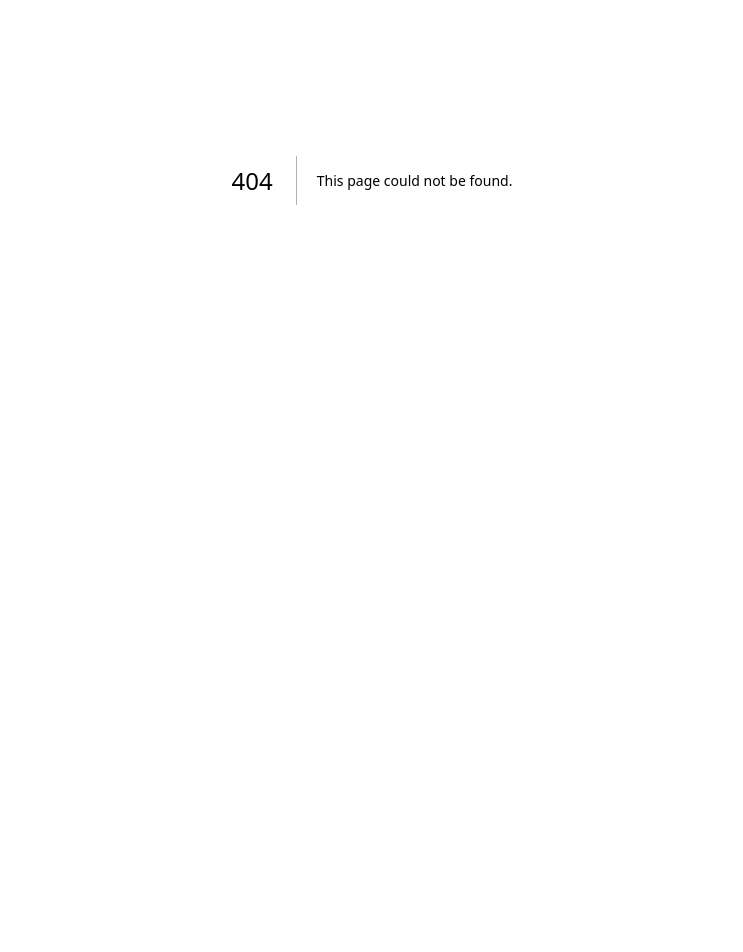
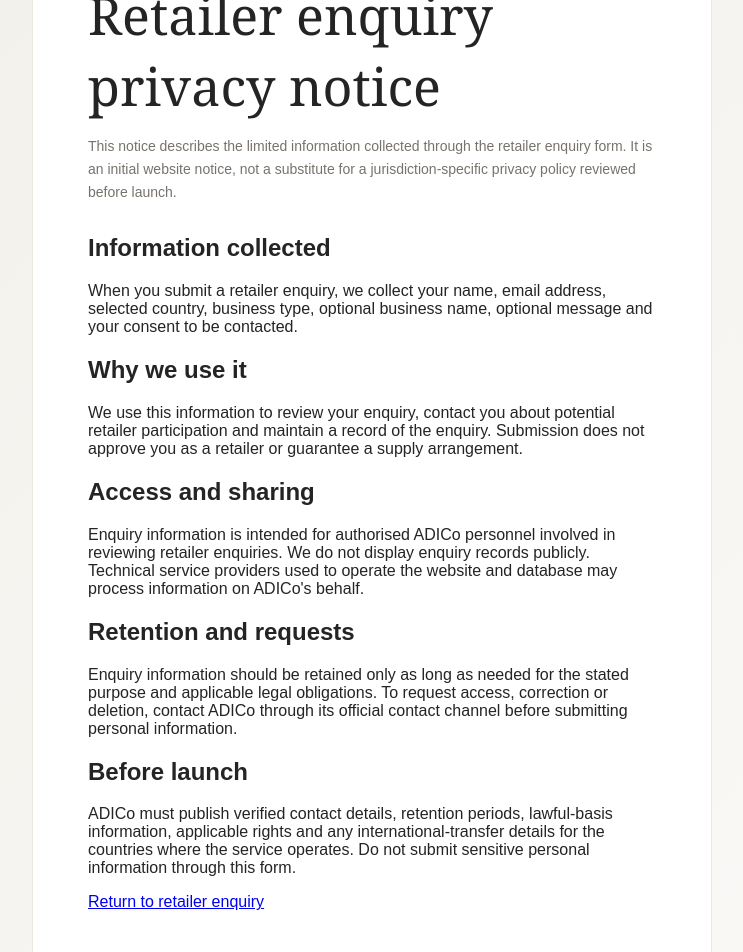
Before and after one commit to abrahimdukully-jpg/adico-global, a Next.js app: page /privacy in a window 1280 px wide. Before the commit this address had no page. Shown: the part 220-1172 px from the top of the page, without its empty margins (268-1011 px from the left). Before the commit the page ends 800 px from the top, so only its background shows below. Built offline with nearby package versions, Linux system fonts and the light colour scheme.

Commit message:
Add initial retailer enquiry privacy notice

```diff
--- /dev/null
+++ b/app/privacy/page.tsx
@@ -0,0 +1,28 @@
+import Link from "next/link";
+
+export const metadata = {
+  title: "Privacy notice | ADICo Global",
+  description: "How ADICo Global handles retailer enquiry information."
+};
+
+export default function PrivacyPage() {
+  return <main className="form-page">
+    <Link href="/" className="back">← ADICo Global</Link>
+    <article className="form-card">
+      <p className="eyebrow">Privacy</p>
+      <h1>Retailer enquiry privacy notice</h1>
+      <p className="form-intro">This notice describes the limited information collected through the retailer enquiry form. It is an initial website notice, not a substitute for a jurisdiction-specific privacy policy reviewed before launch.</p>
+      <h2>Information collected</h2>
+      <p>When you submit a retailer enquiry, we collect your name, email address, selected country, business type, optional business name, optional message and your consent to be contacted.</p>
+      <h2>Why we use it</h2>
+      <p>We use this information to review your enquiry, contact you about potential retailer participation and maintain a record of the enquiry. Submission does not approve you as a retailer or guarantee a supply arrangement.</p>
+      <h2>Access and sharing</h2>
+      <p>Enquiry information is intended for authorised ADICo personnel involved in reviewing retailer enquiries. We do not display enquiry records publicly. Technical service providers used to operate the website and database may process information on ADICo's behalf.</p>
+      <h2>Retention and requests</h2>
+      <p>Enquiry information should be retained only as long as needed for the stated purpose and applicable legal obligations. To request access, correction or deletion, contact ADICo through its official contact channel before submitting personal information.</p>
+      <h2>Before launch</h2>
+      <p>ADICo must publish verified contact details, retention periods, lawful-basis information, applicable rights and any international-transfer details for the countries where the service operates. Do not submit sensitive personal information through this form.</p>
+      <p><Link href="/retailer-interest">Return to retailer enquiry</Link></p>
+    </article>
+  </main>;
+}
```
